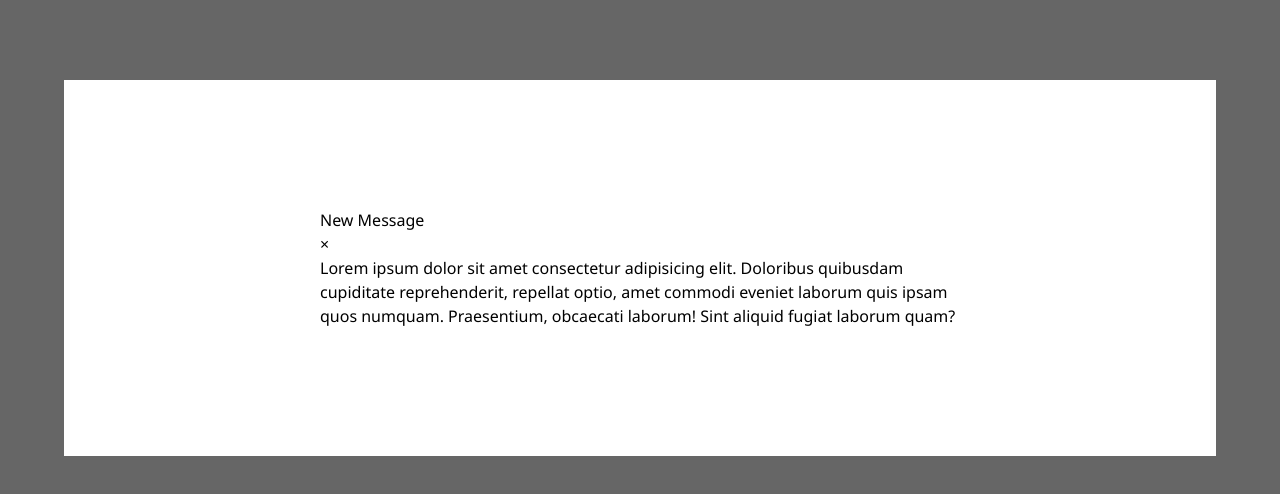
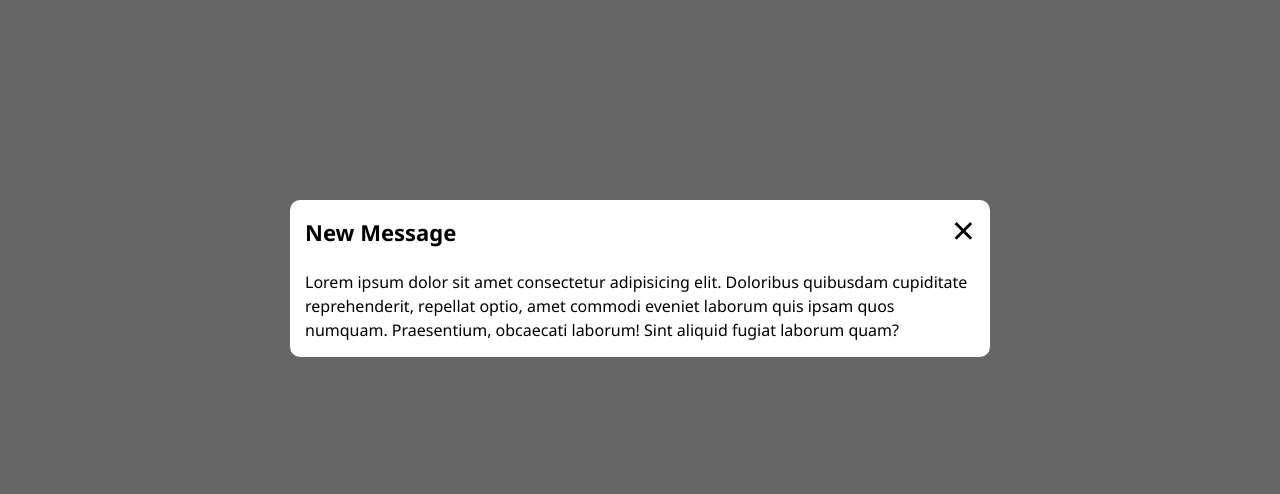
Before and after one commit to ArtiSHok23/Popup, a plain HTML site: page index.html in a window 1280 px wide. Drawn offline with Linux system fonts and the light colour scheme.

Commit message:
fix: change style for the popup

```diff
--- a/index.html
+++ b/index.html
@@ -17,7 +17,7 @@
       <div class="popup">
         <div class="popup-header">
             <div class="header-popup-text">New Message</div>
-            <div class="header-popup-close-button">&times;</div>
+            <div class="header-popup-close-button" id="close">&times;</div>
         </div>
         <div class="popup-body">
           Lorem ipsum dolor sit amet consectetur adipisicing elit. Doloribus
--- a/style.css
+++ b/style.css
@@ -14,6 +14,30 @@ body {
 }
 .popup {
     background-color: #fff;
-    padding: 10% 20%;
-    margin: 10vh 5vw;
+    position: relative;
+    max-width: 700px;
+    top: 25%;
+    margin: 0 auto;
+    padding: 5px;
+    border-radius: 10px;
 }
+.popup-header {
+    display: flex;
+    justify-content: space-between;
+    align-items: center;
+    font-size: 22px;
+}
+.header-popup-text {
+    font-weight: 700;
+    padding-left: 10px;
+}
+.header-popup-close-button {
+    padding-right: 10px;
+    margin-top: -5px;
+    font-size: 40px;
+    cursor: pointer;
+}
+.popup-body {
+    padding: 10px;
+    font-size: 16px;
+}
```
